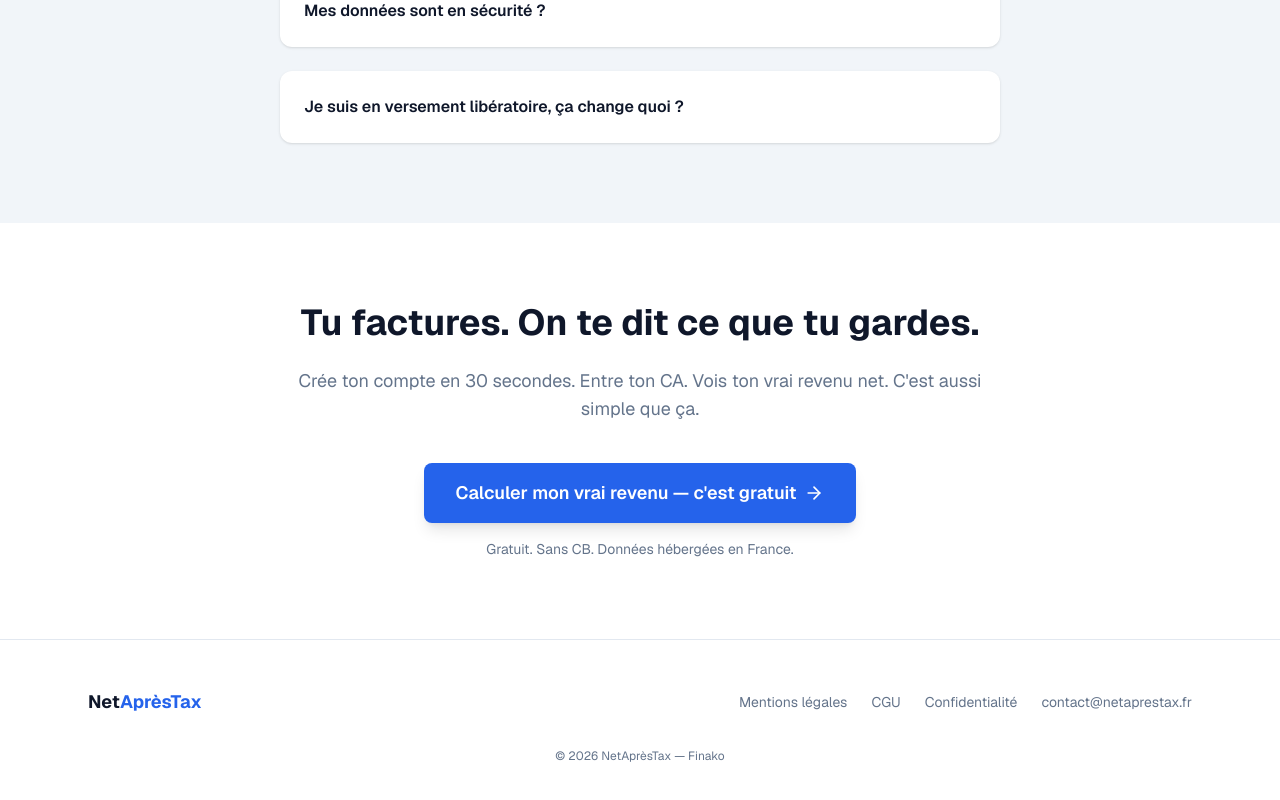
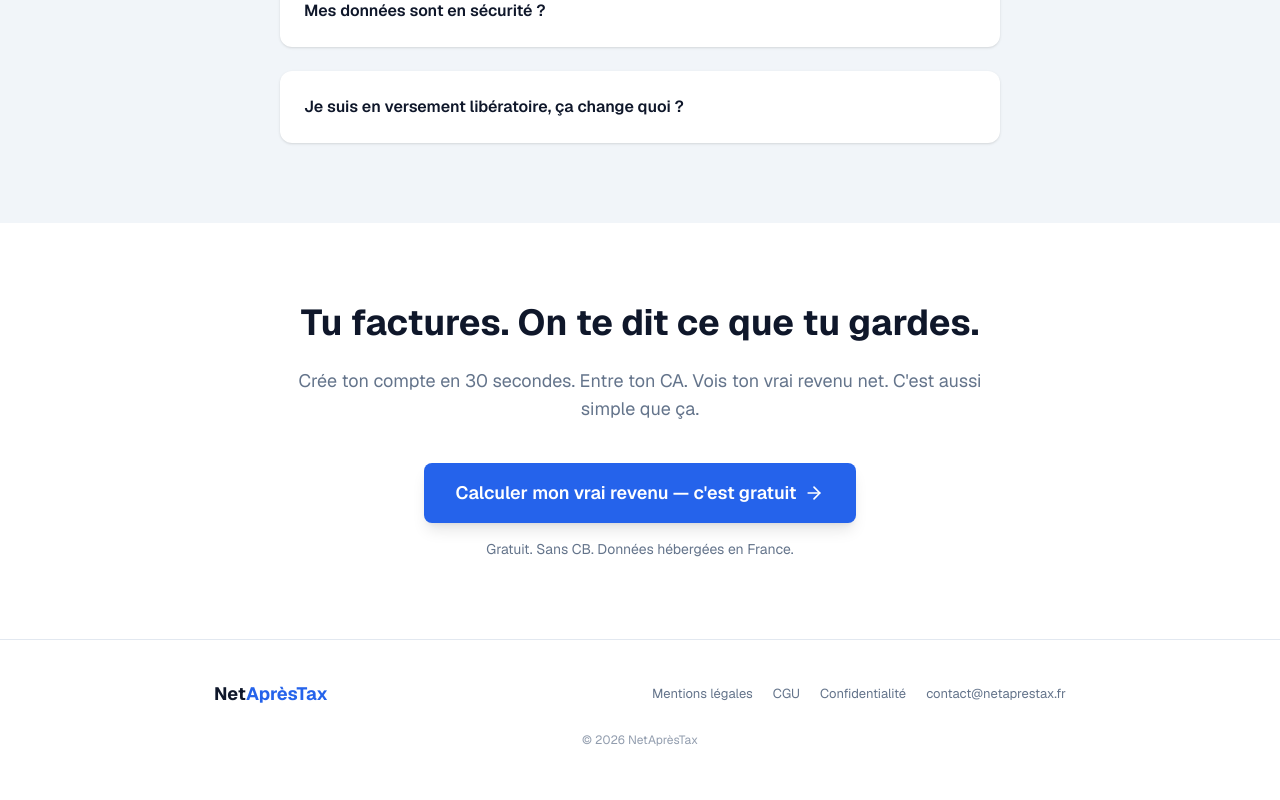
Before and after one commit to devnako/netaprestax, a Next.js app: page / in a window 1280 px wide. Shown: the part 3796-4596 px from the top of the page. Built offline with nearby package versions, Linux system fonts and the light colour scheme.

Commit message:
fix: remove dashboard footer, redesign landing page footer

```diff
--- a/src/app/dashboard/layout.tsx
+++ b/src/app/dashboard/layout.tsx
@@ -48,19 +48,6 @@ export default function DashboardLayout({
         <main className="min-w-0 flex-1">{children}</main>
       </div>
 
-      {/* Footer — desktop only */}
-      <footer className="hidden md:block border-t border-border bg-white">
-        <div className="mx-auto max-w-6xl px-6 py-4 flex flex-wrap items-center justify-between gap-4 text-xs text-muted-foreground">
-          <span>© 2026 NetAprèsTax — Finako</span>
-          <div className="flex flex-wrap gap-4">
-            <Link href="/mentions-legales" className="hover:text-foreground">Mentions légales</Link>
-            <Link href="/cgu" className="hover:text-foreground">CGU</Link>
-            <Link href="/confidentialite" className="hover:text-foreground">Confidentialité</Link>
-            <a href="mailto:contact@netaprestax.fr" className="hover:text-foreground">contact@netaprestax.fr</a>
-          </div>
-        </div>
-      </footer>
-
       {/* Bottom tab bar — mobile only */}
       <MobileNav />
     </div>
--- a/src/app/page.tsx
+++ b/src/app/page.tsx
@@ -260,29 +260,29 @@ export default function Home() {
       </section>
 
       {/* Footer */}
-      <footer className="border-t border-border py-12">
-        <div className="mx-auto max-w-6xl px-4 sm:px-6">
-          <div className="flex flex-col items-center justify-between gap-6 md:flex-row">
-            <span className="text-lg font-bold text-foreground">
+      <footer className="border-t border-border pt-10 pb-8">
+        <div className="mx-auto max-w-[900px] px-6">
+          <div className="flex flex-col items-center justify-between gap-6 sm:flex-row">
+            <Link href="/" className="text-lg font-bold text-foreground">
               Net<span className="text-primary">AprèsTax</span>
-            </span>
-            <div className="flex flex-wrap justify-center gap-6 text-sm text-muted-foreground">
-              <Link href="/mentions-legales" className="hover:text-foreground">
+            </Link>
+            <div className="flex flex-wrap justify-center gap-5 text-[13px] text-muted-foreground">
+              <Link href="/mentions-legales" className="hover:text-foreground transition-colors">
                 Mentions légales
               </Link>
-              <Link href="/cgu" className="hover:text-foreground">
+              <Link href="/cgu" className="hover:text-foreground transition-colors">
                 CGU
               </Link>
-              <Link href="/confidentialite" className="hover:text-foreground">
+              <Link href="/confidentialite" className="hover:text-foreground transition-colors">
                 Confidentialité
               </Link>
-              <a href="mailto:contact@netaprestax.fr" className="hover:text-foreground">
+              <a href="mailto:contact@netaprestax.fr" className="hover:text-foreground transition-colors">
                 contact@netaprestax.fr
               </a>
             </div>
           </div>
-          <p className="mt-8 text-center text-xs text-muted-foreground">
-            © 2026 NetAprèsTax — Finako
+          <p className="mt-6 text-center text-xs text-muted-foreground/70">
+            © 2026 NetAprèsTax
           </p>
         </div>
       </footer>
```
